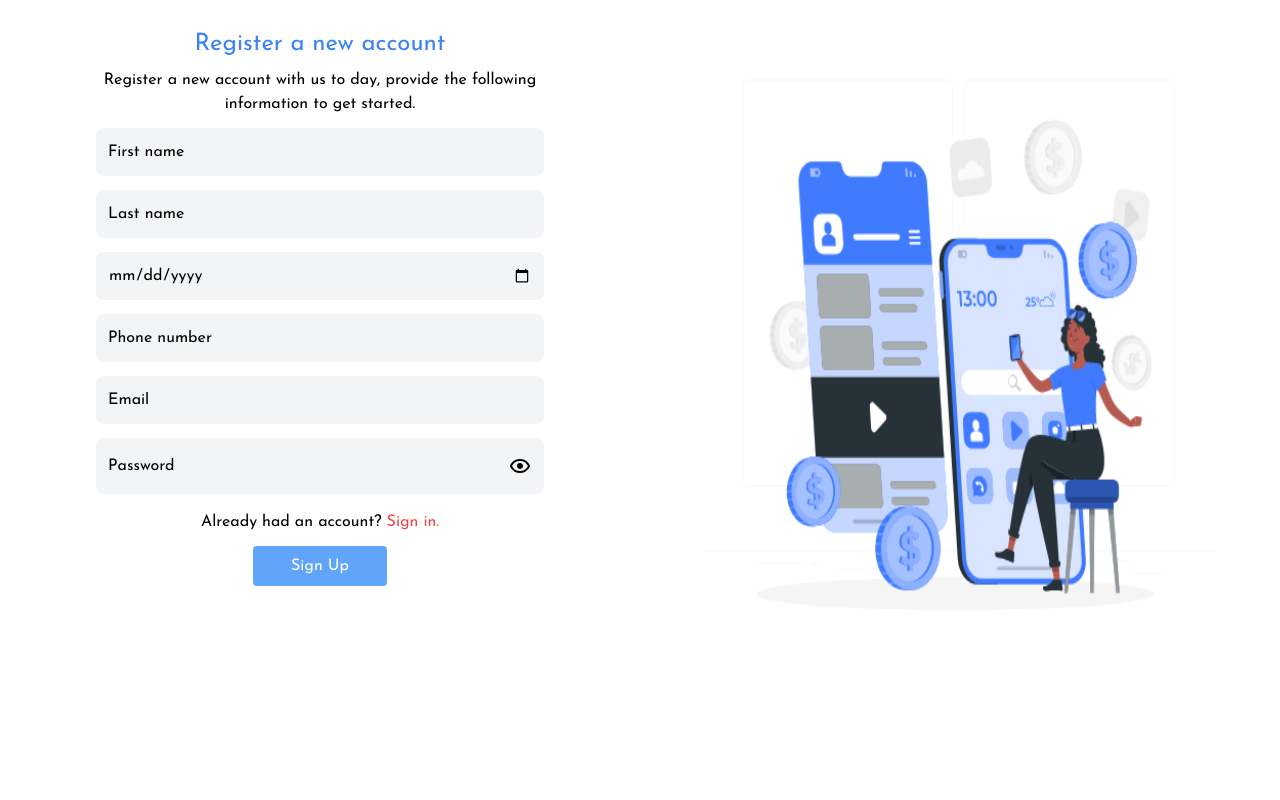
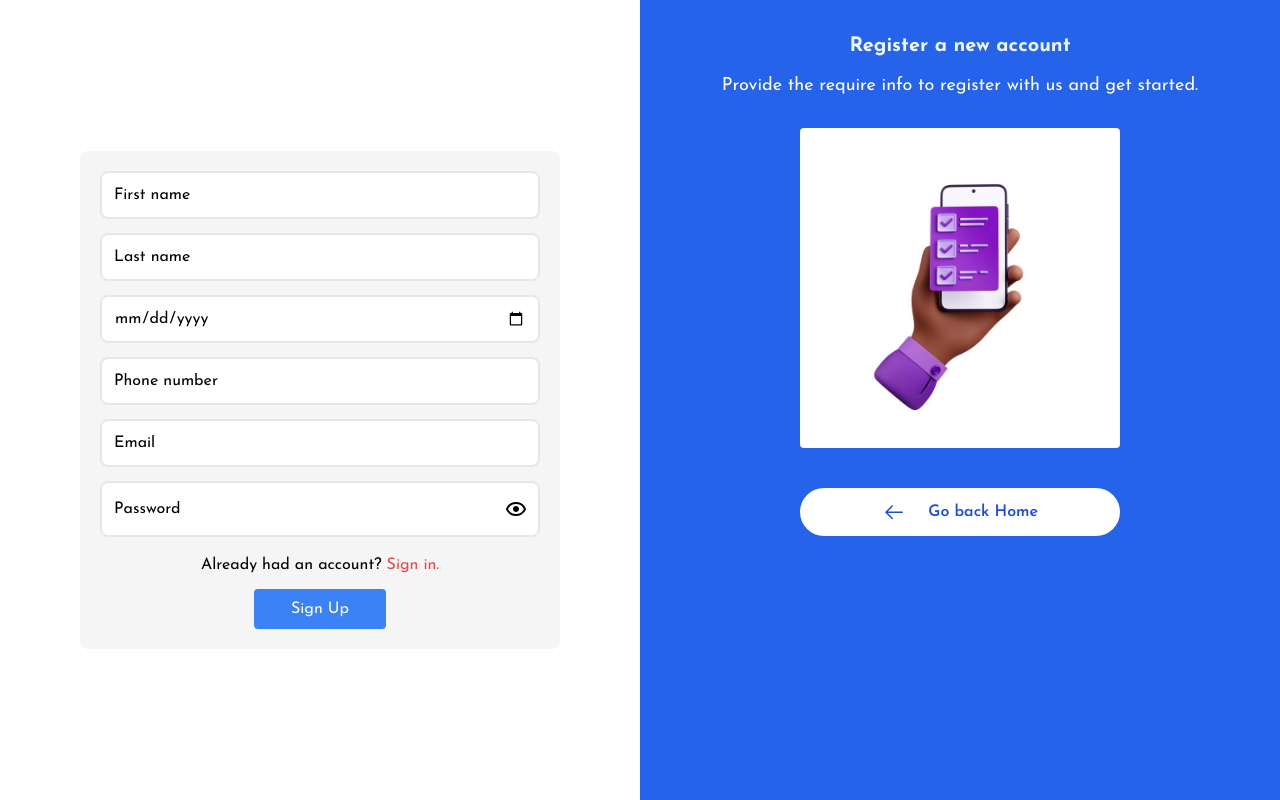
Before and after one commit to Lord-Tender/Bank-App-VTU-System-, a React (Vite) app in the folder front end/: page /user/register in a window 1280 px wide. Built offline with nearby package versions, Linux system fonts and the light colour scheme.

Commit message:
fix(Register page): side container redesigned

```diff
--- a/front end/src/Pages/SignIn.jsx
+++ b/front end/src/Pages/SignIn.jsx
@@ -84,7 +84,7 @@ const SignIn = () => {
     return (
         <>
             <section className='flex w-fl' style={{ fontFamily: '"Josefin Sans", sans-serif' }}>
-                <div className=' w-[100%] px- md:px-14  lg:w-hf lg:px-20 flex items-center '>
+                <div className=' w-[100%] px-4 md:px-14  lg:w-hf lg:px-20 flex items-center '>
                     <div className='w-[100%] p-5 rounded-lg ' style={{ backgroundColor: "whitesmoke" }}>
                         <p className='text-cente text-dark mb-5'>Don't have an account? <Link to='/user/register' className='text-red-500 text-lg'>Create an account.</Link></p>
                         <form onSubmit={formik.handleSubmit}>
--- a/front end/src/Pages/SignUp.jsx
+++ b/front end/src/Pages/SignUp.jsx
@@ -1,12 +1,13 @@
 import { useFormik } from 'formik'
 import React from 'react'
-import img from '../assets/Image/App monetization.gif'
+import img from '../assets/Image/signPage.jpg'
 import '../assets/Styles/form.css'
 import axios from 'axios'
 import { Link, useNavigate } from 'react-router-dom'
 import toast from 'react-hot-toast'
 import * as yup from 'yup'
 import { BiHide, BiShow } from 'react-icons/bi'
+import { GoArrowLeft } from 'react-icons/go'
 
 const SignUp = () => {
     let navigate = useNavigate()
@@ -98,11 +99,10 @@ const SignUp = () => {
     return (
         <>
             <section className='flex w-fl' style={{ fontFamily: '"Josefin Sans", sans-serif' }}>
-                <div className=' w-[100%] px-4 md:px-14  lg:w-hf lg:px-24'>
-                    <h1 className='text-center text-2xl text-blue-500 mt-7 mb-2'>Register a new account</h1>
-                    <p className='text-center text-dark mb-3 px-0 lg:text-center'>Register a new account with us to day, provide the following information to get started.</p>
+                <div className=' w-[100%] px-4 md:px-14  lg:w-hf lg:px-20 flex items-center'>
+                    <div className='w-[100%] p-5 rounded-lg ' style={{ backgroundColor: "whitesmoke" }}>
                         <form onSubmit={formik.handleSubmit}>
-                        <input className='block bg-gray-100 w-full h-12 mb-3.5 rounded-lg p-3 focus:outline-2 outline-blue-400'
+                            <input className='block bg-white border-2 w-full h-12 mb-3.5 rounded-lg p-3 focus:outline-2 outline-blue-400'
                                 type="text" placeholder='First name' name='firstName'
                                 onBlur={formik.handleBlur}
                                 onChange={formik.handleChange} value={formik.values.firstName} />
@@ -110,7 +110,7 @@ const SignUp = () => {
                                 <div className={formik.errors.firstName ? 'mb-3 text-center mt-[-15px] text-red-600 ' : 'hidden'}><i>{formik.errors.firstName}</i></div>
                             ) : null}
 
-                        <input className='block bg-gray-100 w-full h-12 mb-3.5 rounded-lg p-3 focus:outline-2 outline-blue-400'
+                            <input className='block bg-white border-2 w-full h-12 mb-3.5 rounded-lg p-3 focus:outline-2 outline-blue-400'
                                 type="text" placeholder='Last name' name='lastName'
                                 onBlur={formik.handleBlur}
                                 onChange={formik.handleChange} value={formik.values.lastName} />
@@ -118,7 +118,7 @@ const SignUp = () => {
                                 <div className={formik.errors.lastName ? 'mb-3 text-center mt-[-15px] text-red-600 ' : 'hidden'}><i>{formik.errors.lastName}</i></div>
                             ) : null}
 
-                        <input className='block bg-gray-100 w-full h-12 mb-3.5 rounded-lg p-3 focus:outline-2 outline-blue-400'
+                            <input className='block bg-white border-2 w-full h-12 mb-3.5 rounded-lg p-3 focus:outline-2 outline-blue-400'
                                 type="date" placeholder='' name='dateOfBirth'
                                 onBlur={formik.handleBlur}
                                 onChange={formik.handleChange} value={formik.values.dateOfBirth} />
@@ -126,7 +126,7 @@ const SignUp = () => {
                                 <div className={formik.errors.dateOfBirth ? 'mb-3 text-center mt-[-15px] text-red-600 ' : 'hidden'}><i>{formik.errors.dateOfBirth}</i></div>
                             ) : null}
 
-                        <input className='block bg-gray-100 w-full h-12 mb-3.5 rounded-lg p-3 focus:outline-2 outline-blue-400'
+                            <input className='block bg-white border-2 w-full h-12 mb-3.5 rounded-lg p-3 focus:outline-2 outline-blue-400'
                                 type="text" placeholder='Phone number' name='phoneNumber'
                                 onBlur={formik.handleBlur}
                                 onChange={formik.handleChange} value={formik.values.phoneNumber} />
@@ -134,7 +134,7 @@ const SignUp = () => {
                                 <div className={formik.errors.phoneNumber ? 'mb-3 text-center mt-[-15px] text-red-600 ' : 'hidden'}><i>{formik.errors.phoneNumber}</i></div>
                             ) : null}
 
-                        <input className='block bg-gray-100 w-full h-12 mb-3.5 rounded-lg p-3 focus:outline-2 outline-blue-400'
+                            <input className='block bg-white border-2 w-full h-12 mb-3.5 rounded-lg p-3 focus:outline-2 outline-blue-400'
                                 type="text" placeholder='Email' name='email'
                                 onBlur={formik.handleBlur}
                                 onChange={formik.handleChange} value={formik.values.email} />
@@ -143,7 +143,7 @@ const SignUp = () => {
                             ) : null}
 
                             <div className='flex items-center relative'>
-                            <input className='block bg-gray-100 w-full h-14 mb-4 rounded-lg p-3 focus:outline-2 outline-blue-400'
+                                <input className='block bg-white border-2 w-full h-14 mb-4 rounded-lg p-3 focus:outline-2 outline-blue-400'
                                     type="password" placeholder='Password' name='password' id='password'
                                     onBlur={formik.handleBlur}
                                     onChange={formik.handleChange} value={formik.values.password} />
@@ -158,7 +158,7 @@ const SignUp = () => {
 
                             <p className='text-center text-dark '>Already had an account? <Link to='/user/login' className='text-red-500'>Sign in.</Link></p>
 
-                        <button type='submit' className='bg-blue-400 p-2 text-white w-[30%] rounded ms-[35%] mt-3'>
+                            <button type='submit' className='bg-blue-500 p-2 text-white w-[30%] rounded ms-[35%] mt-3'>
                                 <div className="spinner center" id='loader'>
                                     <div className="spinner-blade"></div>
                                     <div className="spinner-blade"></div>
@@ -176,8 +176,18 @@ const SignUp = () => {
                                 <p id='buttonText'>Sign Up</p></button>
                         </form>
                     </div>
-                <div className='w-hf h-[100vh] hidden md:block lg:block'>
-                    <img src={img} alt="" className='w-[80%] h-[90%] ms-[10%]' />
+                </div>
+                <div className='w-hf h-[100vh] hidden md:block lg:block bg-blue-600'>
+                    <h1 className='text-xl font-bold text-blue-50 text-center mt-8' >Register a new account</h1>
+                    <p className='text-lg text-center my-3 text-white'>Provide the require info to register with us and get started.</p>
+
+                    <div className='w-hf ms-[25%] rounded overflow-hidden h-[20em] mt-7 bg-slate-900 '>
+                        <img src={img} alt="" className='w-full h-full' style={{ objectFit: "cover" }} />
+                    </div>
+
+                    <Link to='/'>
+                        <button className='text-blue-700 font-semibold bg-white w-hf ms-[25%] mt-10 h-12 rounded-3xl flex items-center justify-center'><span className='text-2xl me-[7%] '><GoArrowLeft /></span> <span>Go back Home</span></button>
+                    </Link>
                 </div>
             </section>
         </>
```
Lines whose indentation alone changed are shown as unchanged.
